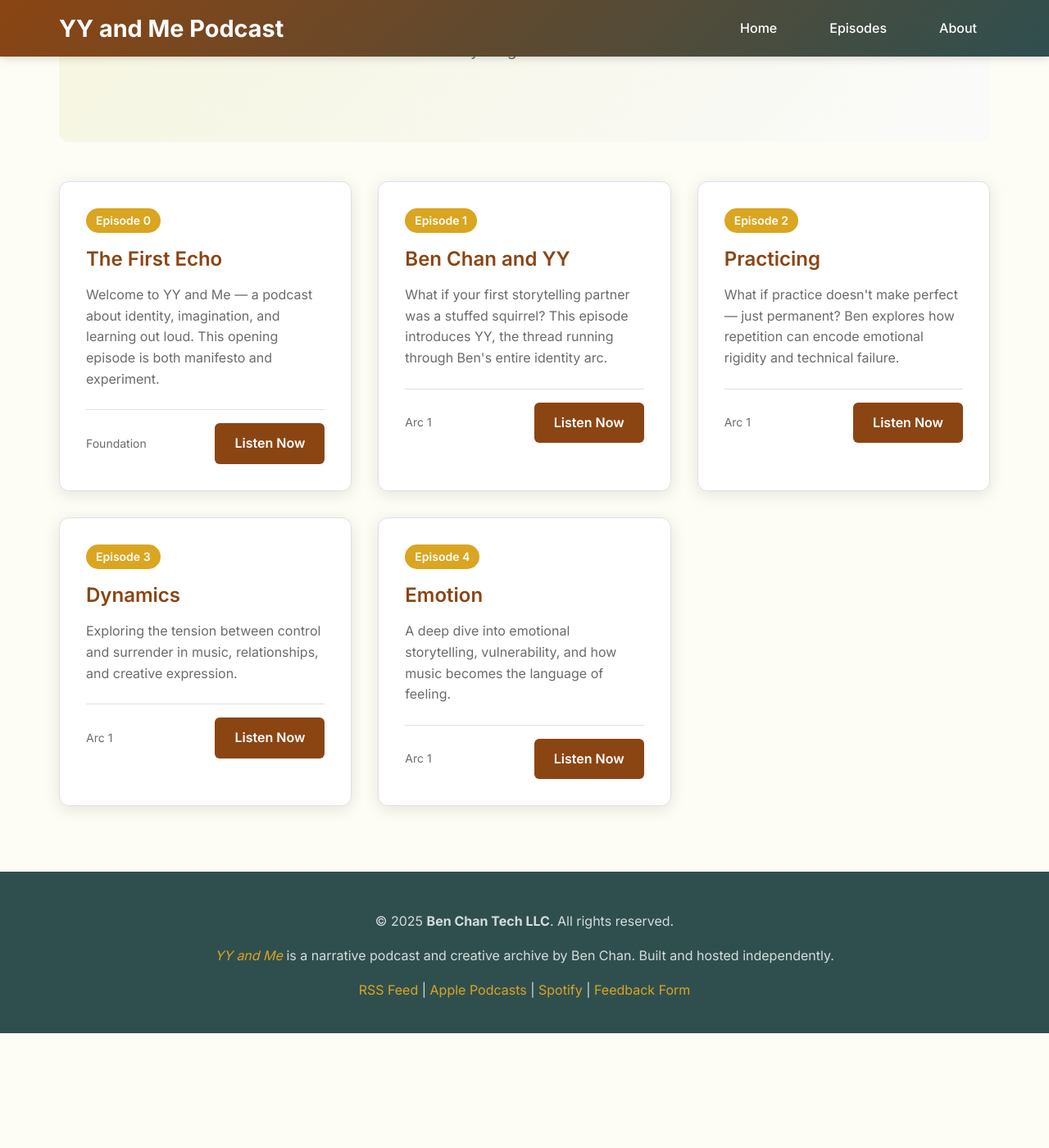
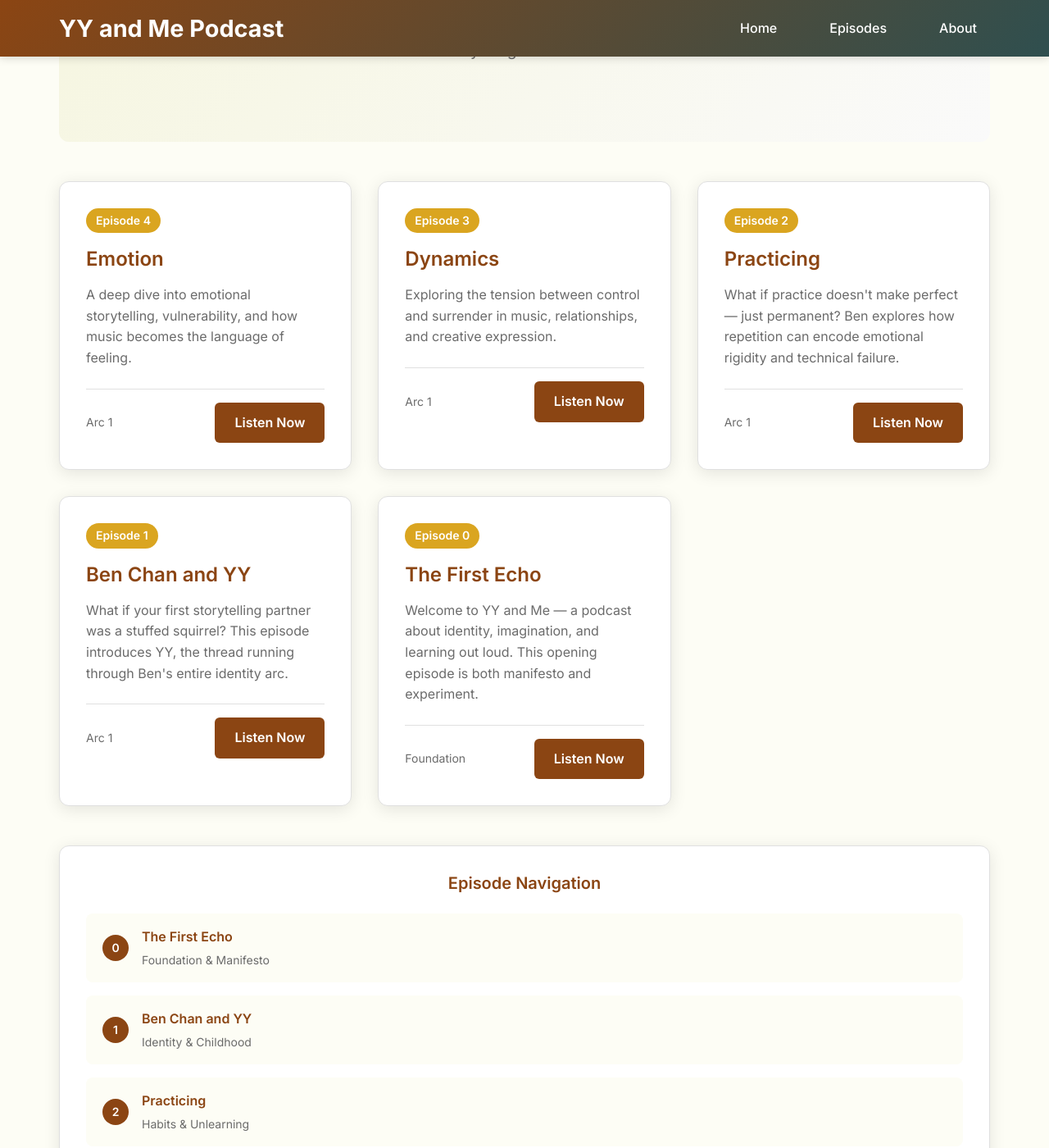
Before and after one commit to benchantech/yyandme, a Jekyll site: the page built from index.md, in a window 1280 px wide and 1400 px high, scrolled down 322 px. Shown: the whole window at 82% size. Built offline with Jekyll 4.4.1, drawn with Linux system fonts in a browser that asks for light colours; before the commit the page ends 1582 px from its top, so only the background shows below that; some of the changed text lies outside the part shown.

Commit message:
type: fix | Consolidate content

```diff
--- a/episodes/index.md
+++ b/episodes/index.md
@@ -10,55 +10,3 @@ permalink: /episodes/
 </div>
 
 {% include episode-navigation.html %}
-
-<div class="episodes-grid">
-  <div class="episode-card">
-    <div class="episode-number">Episode 0</div>
-    <h3 class="episode-title">The First Echo</h3>
-    <p class="episode-description">Welcome to YY and Me — a podcast about identity, imagination, and learning out loud. This opening episode is both manifesto and experiment. Ben introduces the concept behind YY and Me, blending memoir, sound design, and emotional inquiry.</p>
-    <div class="episode-meta">
-      <span class="episode-date">Foundation</span>
-      <a href="/episodes/the-first-echo/" class="listen-button">Listen Now</a>
-    </div>
-  </div>
-
-  <div class="episode-card">
-    <div class="episode-number">Episode 1</div>
-    <h3 class="episode-title">Ben Chan and YY</h3>
-    <p class="episode-description">What if your first storytelling partner was a stuffed squirrel? This episode introduces YY, the thread running through Ben's entire identity arc. It explores early emotional resilience, solo play as narrative training, and how childhood imagination becomes the foundation for adult creativity.</p>
-    <div class="episode-meta">
-      <span class="episode-date">Arc 1</span>
-      <a href="/episodes/ben-chan-and-yy/" class="listen-button">Listen Now</a>
-    </div>
-  </div>
-
-  <div class="episode-card">
-    <div class="episode-number">Episode 2</div>
-    <h3 class="episode-title">Practicing</h3>
-    <p class="episode-description">What if practice doesn't make perfect — just permanent? Ben explores how repetition can encode emotional rigidity and technical failure when done unconsciously. From violin drills to language learning and parenting feedback loops, this episode dives into the dangers of autopilot effort.</p>
-    <div class="episode-meta">
-      <span class="episode-date">Arc 1</span>
-      <a href="/episodes/practicing/" class="listen-button">Listen Now</a>
-    </div>
-  </div>
-
-  <div class="episode-card">
-    <div class="episode-number">Episode 3</div>
-    <h3 class="episode-title">Dynamics</h3>
-    <p class="episode-description">Exploring the tension between control and surrender in music, relationships, and creative expression. This episode examines how dynamics shape not just musical performance, but our approach to life's challenges and opportunities.</p>
-    <div class="episode-meta">
-      <span class="episode-date">Arc 1</span>
-      <a href="/episodes/dynamics/" class="listen-button">Listen Now</a>
-    </div>
-  </div>
-
-  <div class="episode-card">
-    <div class="episode-number">Episode 4</div>
-    <h3 class="episode-title">Emotion</h3>
-    <p class="episode-description">A deep dive into emotional storytelling, vulnerability, and how music becomes the language of feeling. This episode explores the intersection of emotional expression, creative authenticity, and the power of musical communication.</p>
-    <div class="episode-meta">
-      <span class="episode-date">Arc 1</span>
-      <a href="/episodes/emotion/" class="listen-button">Listen Now</a>
-    </div>
-  </div>
-</div>
--- a/index.md
+++ b/index.md
@@ -11,12 +11,32 @@ title: YY and Me Podcast
 
 <div class="episodes-grid">
   <div class="episode-card">
-    <div class="episode-number">Episode 0</div>
-    <h3 class="episode-title">The First Echo</h3>
-    <p class="episode-description">Welcome to YY and Me — a podcast about identity, imagination, and learning out loud. This opening episode is both manifesto and experiment.</p>
+    <div class="episode-number">Episode 4</div>
+    <h3 class="episode-title">Emotion</h3>
+    <p class="episode-description">A deep dive into emotional storytelling, vulnerability, and how music becomes the language of feeling.</p>
     <div class="episode-meta">
-      <span class="episode-date">Foundation</span>
-      <a href="/episodes/the-first-echo/" class="listen-button">Listen Now</a>
+      <span class="episode-date">Arc 1</span>
+      <a href="/episodes/emotion/" class="listen-button">Listen Now</a>
+    </div>
+  </div>
+
+  <div class="episode-card">
+    <div class="episode-number">Episode 3</div>
+    <h3 class="episode-title">Dynamics</h3>
+    <p class="episode-description">Exploring the tension between control and surrender in music, relationships, and creative expression.</p>
+    <div class="episode-meta">
+      <span class="episode-date">Arc 1</span>
+      <a href="/episodes/dynamics/" class="listen-button">Listen Now</a>
+    </div>
+  </div>
+
+  <div class="episode-card">
+    <div class="episode-number">Episode 2</div>
+    <h3 class="episode-title">Practicing</h3>
+    <p class="episode-description">What if practice doesn't make perfect — just permanent? Ben explores how repetition can encode emotional rigidity and technical failure.</p>
+    <div class="episode-meta">
+      <span class="episode-date">Arc 1</span>
+      <a href="/episodes/practicing/" class="listen-button">Listen Now</a>
     </div>
   </div>
 
@@ -31,32 +51,14 @@ title: YY and Me Podcast
   </div>
 
   <div class="episode-card">
-    <div class="episode-number">Episode 2</div>
-    <h3 class="episode-title">Practicing</h3>
-    <p class="episode-description">What if practice doesn't make perfect — just permanent? Ben explores how repetition can encode emotional rigidity and technical failure.</p>
+    <div class="episode-number">Episode 0</div>
+    <h3 class="episode-title">The First Echo</h3>
+    <p class="episode-description">Welcome to YY and Me — a podcast about identity, imagination, and learning out loud. This opening episode is both manifesto and experiment.</p>
     <div class="episode-meta">
-      <span class="episode-date">Arc 1</span>
-      <a href="/episodes/practicing/" class="listen-button">Listen Now</a>
-    </div>
-  </div>
-
-  <div class="episode-card">
-    <div class="episode-number">Episode 3</div>
-    <h3 class="episode-title">Dynamics</h3>
-    <p class="episode-description">Exploring the tension between control and surrender in music, relationships, and creative expression.</p>
-    <div class="episode-meta">
-      <span class="episode-date">Arc 1</span>
-      <a href="/episodes/dynamics/" class="listen-button">Listen Now</a>
-    </div>
-  </div>
-
-  <div class="episode-card">
-    <div class="episode-number">Episode 4</div>
-    <h3 class="episode-title">Emotion</h3>
-    <p class="episode-description">A deep dive into emotional storytelling, vulnerability, and how music becomes the language of feeling.</p>
-    <div class="episode-meta">
-      <span class="episode-date">Arc 1</span>
-      <a href="/episodes/emotion/" class="listen-button">Listen Now</a>
+      <span class="episode-date">Foundation</span>
+      <a href="/episodes/the-first-echo/" class="listen-button">Listen Now</a>
     </div>
   </div>
 </div>
+
+{% include episode-navigation.html %}
```
